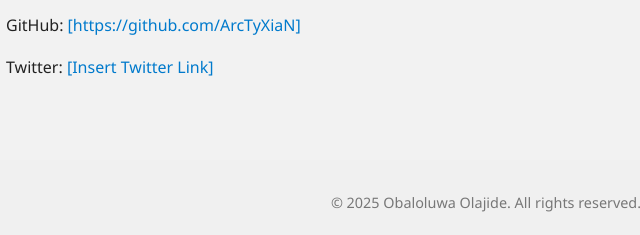
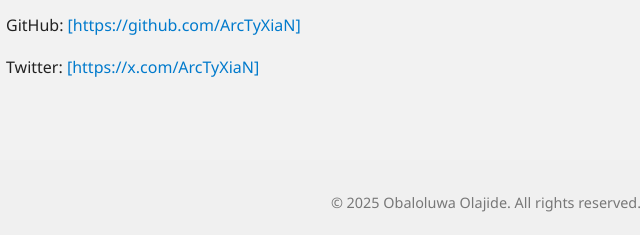
Before and after one commit to ArcTyXiaN/Portfolio, a plain HTML site: page Hackthon1/index.html in a window 1280 px wide. Shown: the part 1886-2121 px from the top of the page, 154-794 px from the left. Drawn offline with Linux system fonts and the light colour scheme.

Commit message:
Update index.html

```diff
--- a/Hackthon1/index.html
+++ b/Hackthon1/index.html
@@ -71,7 +71,7 @@
       <h2>Contact Me</h2>
       <p>Email: <a href="mailto:obaloluwao008@gmail.com">obaloluwao008@gmail.com</a></p>
       <p>GitHub: <a href="#">[https://github.com/ArcTyXiaN]</a></p>
-      <p>Twitter: <a href="#">[Insert Twitter Link]</a></p>
+      <p>Twitter: <a href="#">[https://x.com/ArcTyXiaN]</a></p>
     </div>
   </section>
 
```
